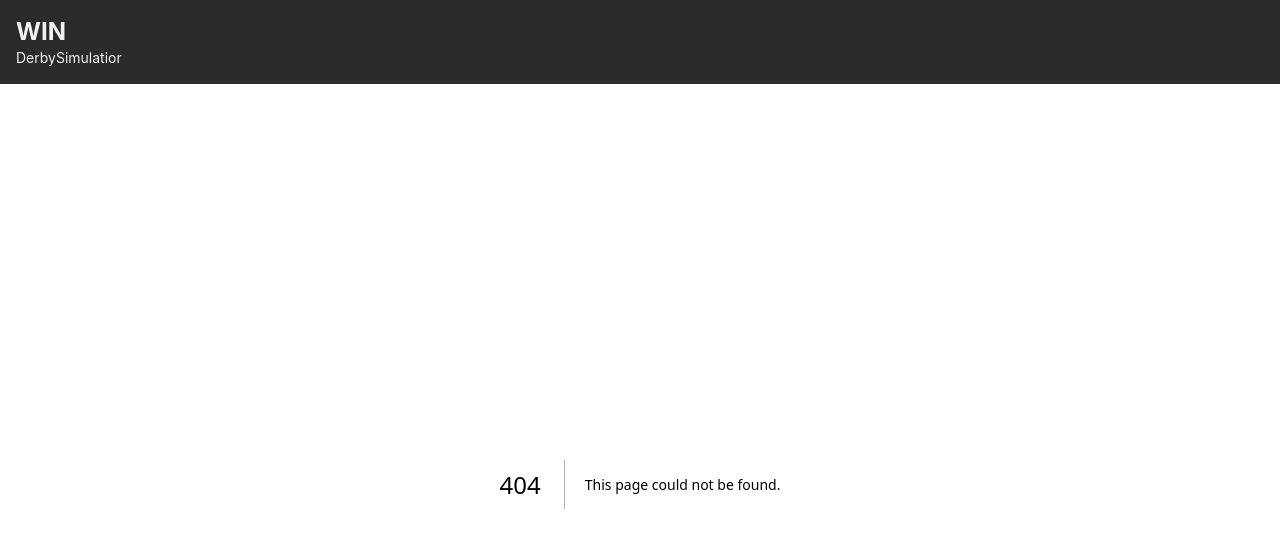
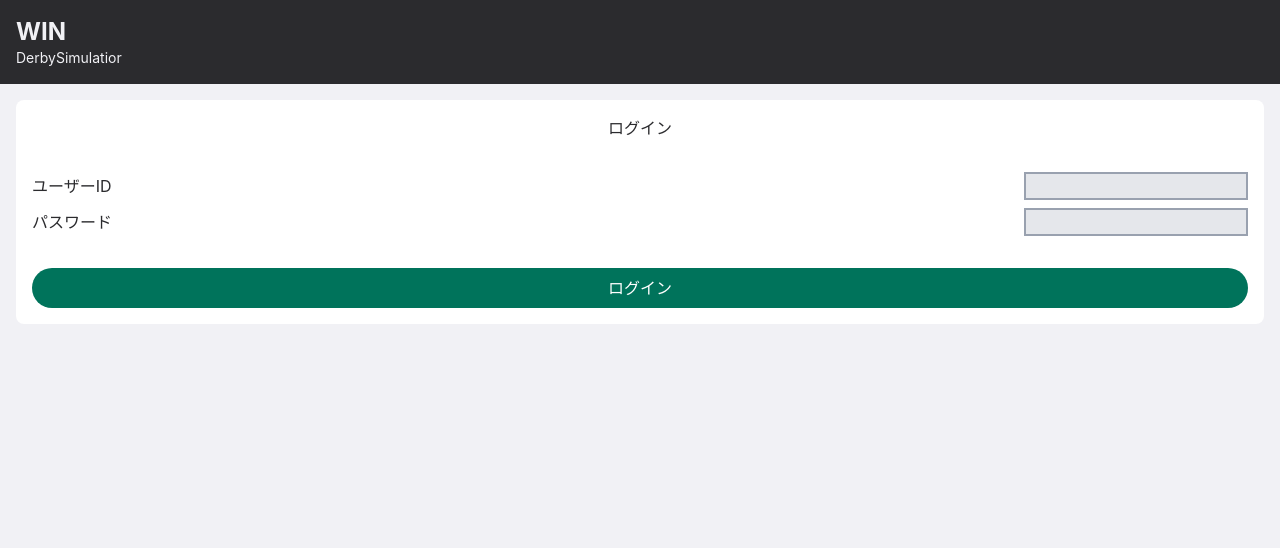
Before and after one commit to hasegawa-destroy/derby-simulatior, a Next.js app: page /login in a window 1280 px wide. Before the commit this address had no page. Shown: the top 548 px of the page. Built offline with nearby package versions, Linux system fonts and the light colour scheme.

Commit message:
feature/basic認証によるログイン機能を実装

```diff
--- /dev/null
+++ b/src/app/api/login/route.ts
@@ -0,0 +1,19 @@
+import { login } from "@/lib/dynamodb/login";
+import { NextRequest, NextResponse } from "next/server";
+
+export async function POST(request: NextRequest) {
+    const body = await request.json();
+    const user = await login(body.userId, body.password);
+
+    if (!user) {
+        return Response.json(
+            { success: false },
+            { status: 401 }
+        );
+    }
+
+    return Response.json({
+        success: true,
+        user,
+    });
+}
--- /dev/null
+++ b/src/app/login/page.tsx
@@ -0,0 +1,73 @@
+"use client"
+
+import { useRouter } from "next/navigation";
+import { useState } from "react";
+
+export default function RaceListPage() {
+    const router = useRouter();
+
+    const [userId, setUserId] = useState("");
+    const [password, setPassword] = useState("");
+
+    const handleLogin = async () => {
+        const response = await fetch("/api/login", {
+            method: "POST",
+            headers: {
+                "Content-Type": "application/json",
+            },
+            body: JSON.stringify({
+                userId,
+                password,
+            }),
+        });
+
+        const result = await response.json();
+        if (result.success) {
+            router.push("/race-list");
+        } else {
+            alert("ログインに失敗しました");
+        }
+    }
+
+    return (
+        <div className="mx-full p-4">
+            <div className="w-full p-4 bg-white rounded-lg">
+                <div className="flex justify-center items-center w-full">
+                    <p>ログイン</p>
+                </div>
+
+                {/* 入力項目 */}
+                <div className="flex flex-col gap-2 my-8">
+                    {/* ユーザーID */}
+                    <div className="flex justify-between items-center">
+                        <div>ユーザーID</div>
+                        <input
+                            value={userId}
+                            onChange={(e) => setUserId(e.target.value)}
+                            className='w-56 border-2 border-gray-400 bg-gray-200 px-2' />
+                    </div>
+
+                    {/* パスワード */}
+                    <div className="flex justify-between items-center">
+                        <div>パスワード</div>
+                        <input
+                            value={password}
+                            onChange={(e) => setPassword(e.target.value)}
+                            className='w-56 border-2 border-gray-400 bg-gray-200 px-2' />
+                    </div>
+                </div>
+
+                {/* ログインボタン */}
+                <div className='flex flex-col'>
+                    <p className=""></p>
+                    <button
+                        onClick={() => handleLogin()}
+                        className="px-4 py-2 bg-tertiary text-white rounded-full"
+                    >
+                        ログイン
+                    </button>
+                </div>
+            </div>
+        </div>
+    )
+}
--- /dev/null
+++ b/src/lib/dynamodb/login.ts
@@ -0,0 +1,23 @@
+import { QueryCommand } from "@aws-sdk/lib-dynamodb";
+import { db } from "./client";
+import { User } from "@/types/user";
+
+const TABLE_NAME = "User";
+
+export async function login(userId: string, password: string) {
+    const result = await db.send(
+        new QueryCommand({
+            TableName: TABLE_NAME,
+            KeyConditionExpression: "PK = :pk AND SK = :sk",
+            ExpressionAttributeValues: {
+                ":pk": "USER",
+                ":sk": `${userId}#${password}`,
+            },
+        })
+    );
+
+    const user = result.Items?.[0] as User | undefined;
+    if (!user) { return null; }
+
+    return user;
+}
--- /dev/null
+++ b/src/types/user.ts
@@ -0,0 +1,7 @@
+export type User = {
+    PK: string;
+    SK: string;
+    Password: string;
+    UserName: string;
+    Point: number;
+};
```
